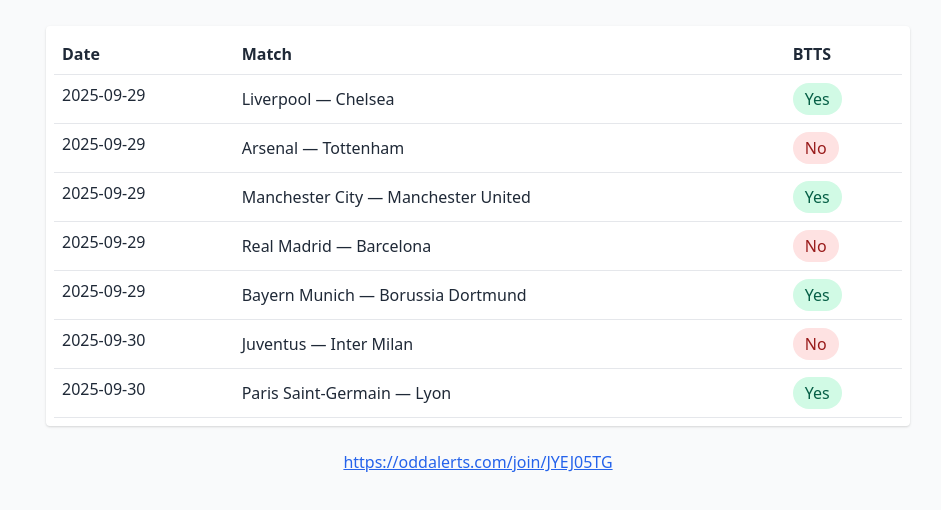
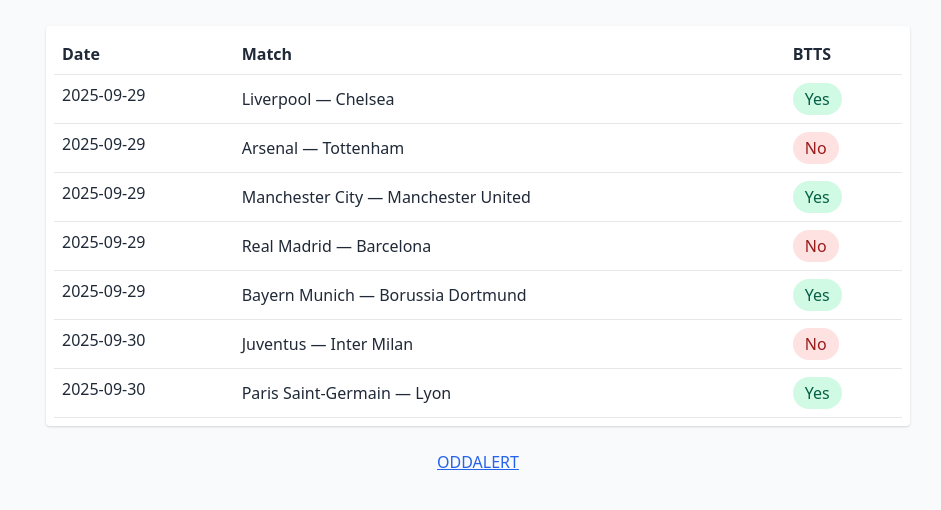
Before and after one commit to Wojtech91/btts-picks, a plain HTML site: page index.html in a window 1280 px wide. Shown: the part 70-580 px from the top of the page, without its empty margins (162-1103 px from the left). Drawn offline with nearby package versions, Linux system fonts and the light colour scheme.

Commit message:
Update index.html

```diff
--- a/index.html
+++ b/index.html
@@ -25,7 +25,7 @@
   <!-- Twój referral link -->
   <div class="mt-6 text-center">
     <a href="https://oddalerts.com/join/JYEJ05TG" target="_blank" class="text-blue-600 underline">
-      https://oddalerts.com/join/JYEJ05TG
+      ODDALERT
     </a>
   </div>
 
```
